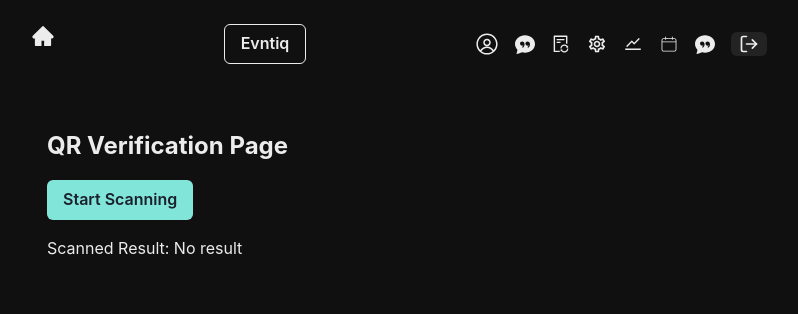
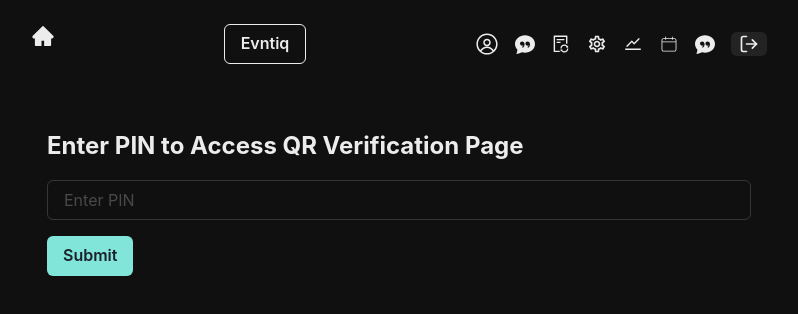
Before and after one commit to ankuromen/demo-app, a React (Vite) app in the folder frontend/: page /qr-verification in a window 1280 px wide. Shown: the top 314 px of the page, without its empty margins (241-1039 px from the left). Built offline with nearby package versions, Linux system fonts and the light colour scheme; no server answers; sample sign-in values are in the browser's storage.

Commit message:
PIN for QR

```diff
--- a/frontend/src/pages/QRVerificationPage.jsx
+++ b/frontend/src/pages/QRVerificationPage.jsx
@@ -1,13 +1,18 @@
 import React, { useState } from 'react';
-import { Box, Text, Button, Spinner, Alert, AlertIcon } from '@chakra-ui/react';
+import { Box, Text, Button, Spinner, Alert, AlertIcon, Input } from '@chakra-ui/react';
 import QrScanner from 'react-qr-scanner';
 import axios from 'axios';
+
+const correctPins = ['1234', '5678', '91011', '121314', '151617'];
 
 const QRVerificationPage = () => {
   const [data, setData] = useState('No result');
   const [isScanning, setIsScanning] = useState(false);
   const [error, setError] = useState(null);
   const [message, setMessage] = useState(null);
+  const [pin, setPin] = useState('');
+  const [isAuthenticated, setIsAuthenticated] = useState(false);
+  const [pinError, setPinError] = useState(null);
 
   const handleScan = async (result) => {
     if (result) {
@@ -30,8 +35,41 @@ const QRVerificationPage = () => {
     setIsScanning(false);
   };
 
+  const handlePinSubmit = () => {
+    if (correctPins.includes(pin)) {
+      setIsAuthenticated(true);
+      setPinError(null);
+    } else {
+      setPinError('Invalid PIN. Please try again.');
+    }
+  };
+
   return (
     <Box p={4}>
+      {!isAuthenticated ? (
+        <>
+          <Text fontSize="2xl" fontWeight="bold" mb={4}>
+            Enter PIN to Access QR Verification Page
+          </Text>
+          <Input
+            placeholder="Enter PIN"
+            value={pin}
+            onChange={(e) => setPin(e.target.value)}
+            type="password"
+            mb={4}
+          />
+          <Button onClick={handlePinSubmit} colorScheme="teal">
+            Submit
+          </Button>
+          {pinError && (
+            <Alert status="error" mt={4}>
+              <AlertIcon />
+              {pinError}
+            </Alert>
+          )}
+        </>
+      ) : (
+        <>
           <Text fontSize="2xl" fontWeight="bold" mb={4}>
             QR Verification Page
           </Text>
@@ -63,6 +101,8 @@ const QRVerificationPage = () => {
             </Alert>
           )}
           <Text mt={4}>Scanned Result: {data}</Text>
+        </>
+      )}
     </Box>
   );
 };
```
Lines whose indentation alone changed are shown as unchanged.
